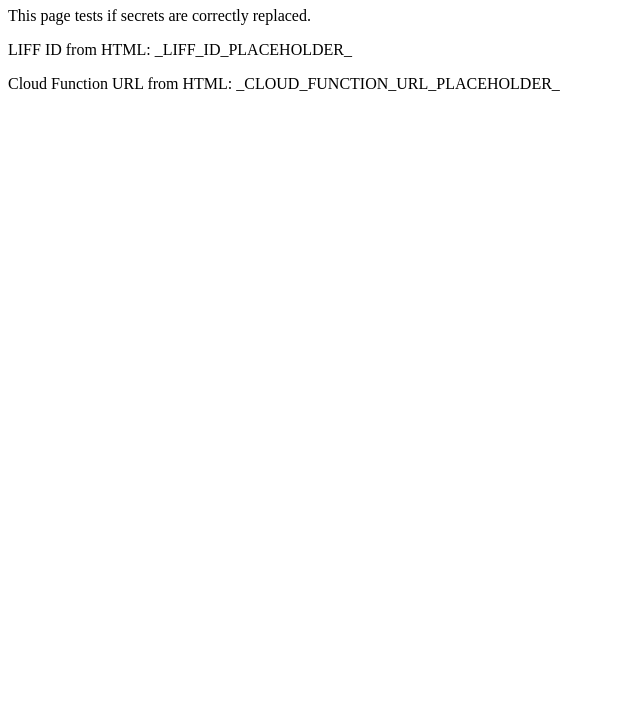
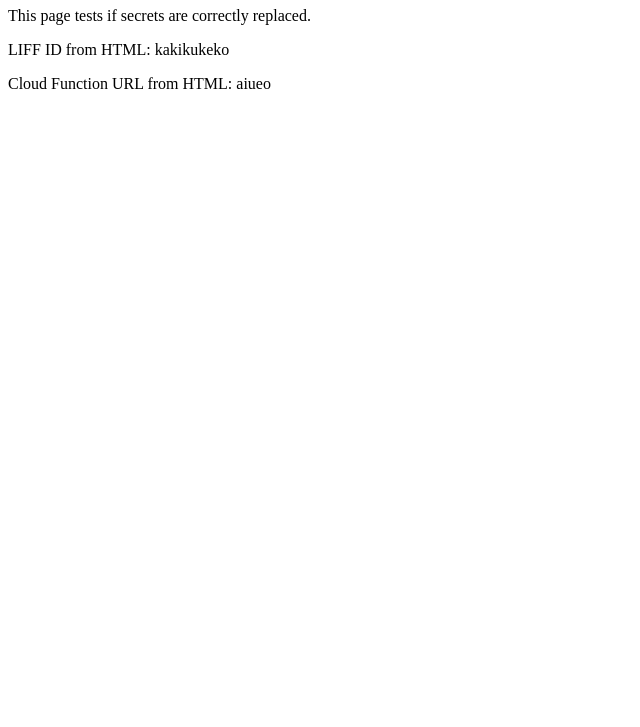
Before and after one commit to hionnu/my-liff-app-test, a plain HTML site: page index.html in a window 1280 px wide. Shown: the part 73-800 px from the top of the page, without its empty margins (0-640 px from the left). Drawn offline with Linux system fonts and the light colour scheme.

Commit message:
deploy: f805010bf904a2eeed0fc4fe99cee82d997b7a7e

```diff
--- a/index.html
+++ b/index.html
@@ -11,14 +11,14 @@
 
     <script>
         // ★ここにLIFF IDのプレースホルダーを「手入力」してください★
-        // const liffId = '_LIFF_ID_PLACEHOLDER_';
+        // const liffId = 'kakikukeko';
         // この行はデバッグ用。後で削除するかコメントアウトします
-        document.write('<p>LIFF ID from HTML: ' + '_LIFF_ID_PLACEHOLDER_' + '</p>');
+        document.write('<p>LIFF ID from HTML: ' + 'kakikukeko' + '</p>');
 
         // ★ここにCloud Functions URLのプレースホルダーを「手入力」してください★
-        // const cloudFunctionUrl = '_CLOUD_FUNCTION_URL_PLACEHOLDER_';
+        // const cloudFunctionUrl = 'aiueo';
         // この行はデバッグ用。後で削除するかコメントアウトします
-        document.write('<p>Cloud Function URL from HTML: ' + '_CLOUD_FUNCTION_URL_PLACEHOLDER_' + '</p>');
+        document.write('<p>Cloud Function URL from HTML: ' + 'aiueo' + '</p>');
     </script>
 </body>
 </html>
```
